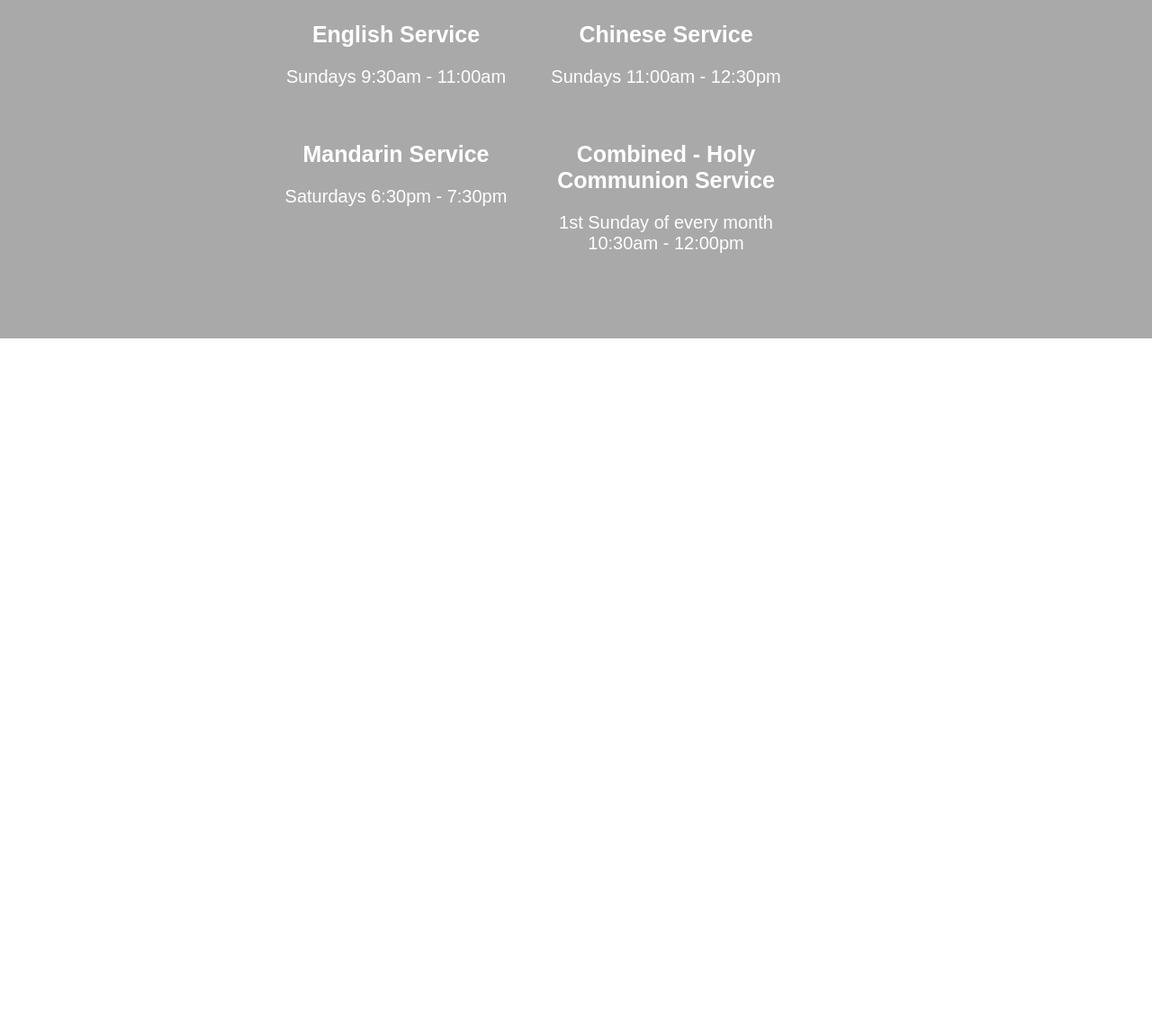
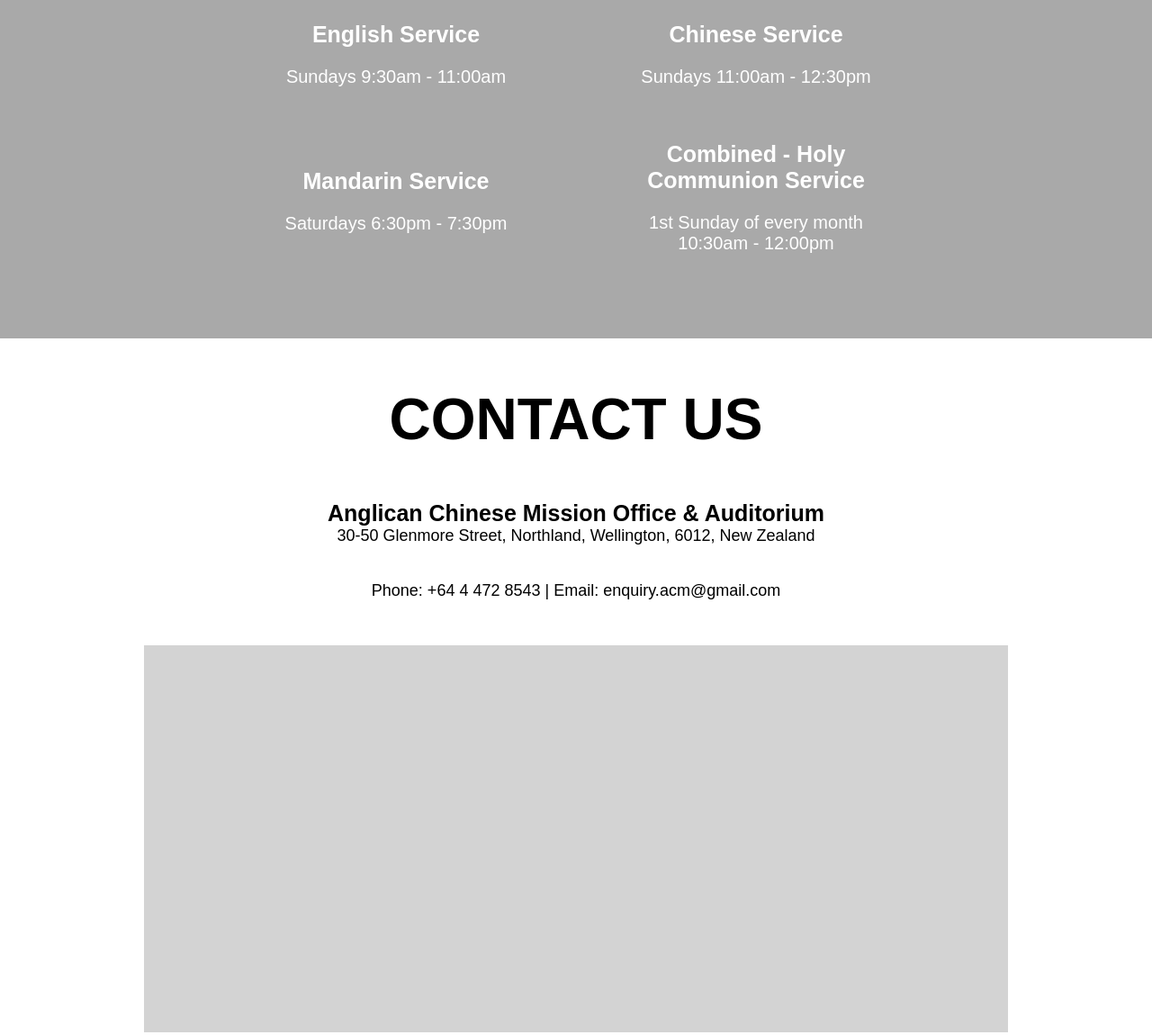
Before and after one commit to lilianlee098/ACM_Web, a plain HTML site: page index.html in a window 1280 px wide. Shown: the part 1027-2177 px from the top of the page at 90% size. Drawn offline with Linux system fonts and the light colour scheme; some packages are replaced by stand-ins of ours.

Commit message:
finished off the services section and started the contact section need to do stuff with the google maps with the API in order to work.

```diff
--- a/css/style.css
+++ b/css/style.css
@@ -20,7 +20,7 @@ header img{
 .about{
     background-color: white;
     width: auto;
-    height: 450px;
+    height: 420px;
     text-align: center;
 }
 
@@ -70,11 +70,20 @@ header img{
     margin-left: auto;
     margin-right: auto;
 }
-.times h2{
+
+.times2{
+    color: white;
+    width: 300px;
+    text-align: center;
+    margin-left: auto;
+    margin-right: auto;
+}
+
+.services h2{
     font-size: 1.563em;
 }
 
-.times p{
+.services p{
     font-weight: 400px;
     font-size: 1.25em;
     padding-bottom: 20px;
@@ -85,6 +94,38 @@ header img{
     height: 800px;
     background-color: white;
 }
+
+.contact h1{
+    text-align: center;
+    font-size: 4em;
+}
+
+.contact h2{
+     font-size: 1.563em;
+    text-align: center;
+    margin-bottom: 0px;
+}
+
+.contact p{
+    font-weight: 400px;
+    font-size: 1.125em;
+    text-align: center;
+    margin: 0px;
+}
+
+.contact p:last-of-type{
+    margin-top: 40px;
+}
+
+#map{
+    width: 960px;
+    height: 430px;
+    background-color: lightgrey;
+    margin-left: auto;
+    margin-right: auto;
+    margin-top: 50px;
+}
+
 
 /*footer*/
 footer{
@@ -112,9 +153,11 @@ footer{
     .times{
         float: left;
     }
-    .times:nth-child(){
+    .times2{
+        float:left;
+        margin-top: 30px;
+    }
 
-    }
 }
 /* large devices(desktops, 992px and up) */
 @media (min-width: 992px){
@@ -131,6 +174,12 @@ footer{
     .row1{
         width: 700px;
     }
+    .times:nth-of-type(1){
+        margin-right: 100px;
+    }
+    .times2{
+        margin-right:100px;
+    }
 }
 /*extra large devices (large desktop, 1200px and up) */
 @media (min-width:1200px){
--- a/index.html
+++ b/index.html
@@ -43,7 +43,7 @@
             </div>
             </div>
              <div class="row1">
-            <div class="times">
+            <div class="times2">
             <h2>Mandarin Service</h2>
                 <p>Saturdays 6:30pm - 7:30pm</p>
             </div>
@@ -56,7 +56,30 @@
         </section>
 
         <!-- contact -->
-        <section class="contact"></section>
+        <section class="contact">
+
+            <h1> CONTACT US</h1>
+            <h2>Anglican Chinese Mission Office &amp; Auditorium</h2>
+            <p>30-50 Glenmore Street, Northland, Wellington, 6012, New Zealand</p>
+            <p>Phone:	+64 4 472 8543 |	Email: enquiry.acm@gmail.com</p>
+
+            <div id="map"></div>
+            <script>
+
+                function myMap(){
+                    var mapOptions={
+                        center: new google.maps.LatLng(-41.2812893,174.76486439999996),
+                        zoom: 10;
+                    }
+                    var map = new google.maps.Map(document.getElementById("map"), mapOptions);
+
+                }
+
+            </script>
+
+            <script src="https://maps.googleapis.com/maps/api/js?callback=myMap"></script>
+
+        </section>
 
         <footer></footer>
 
```
